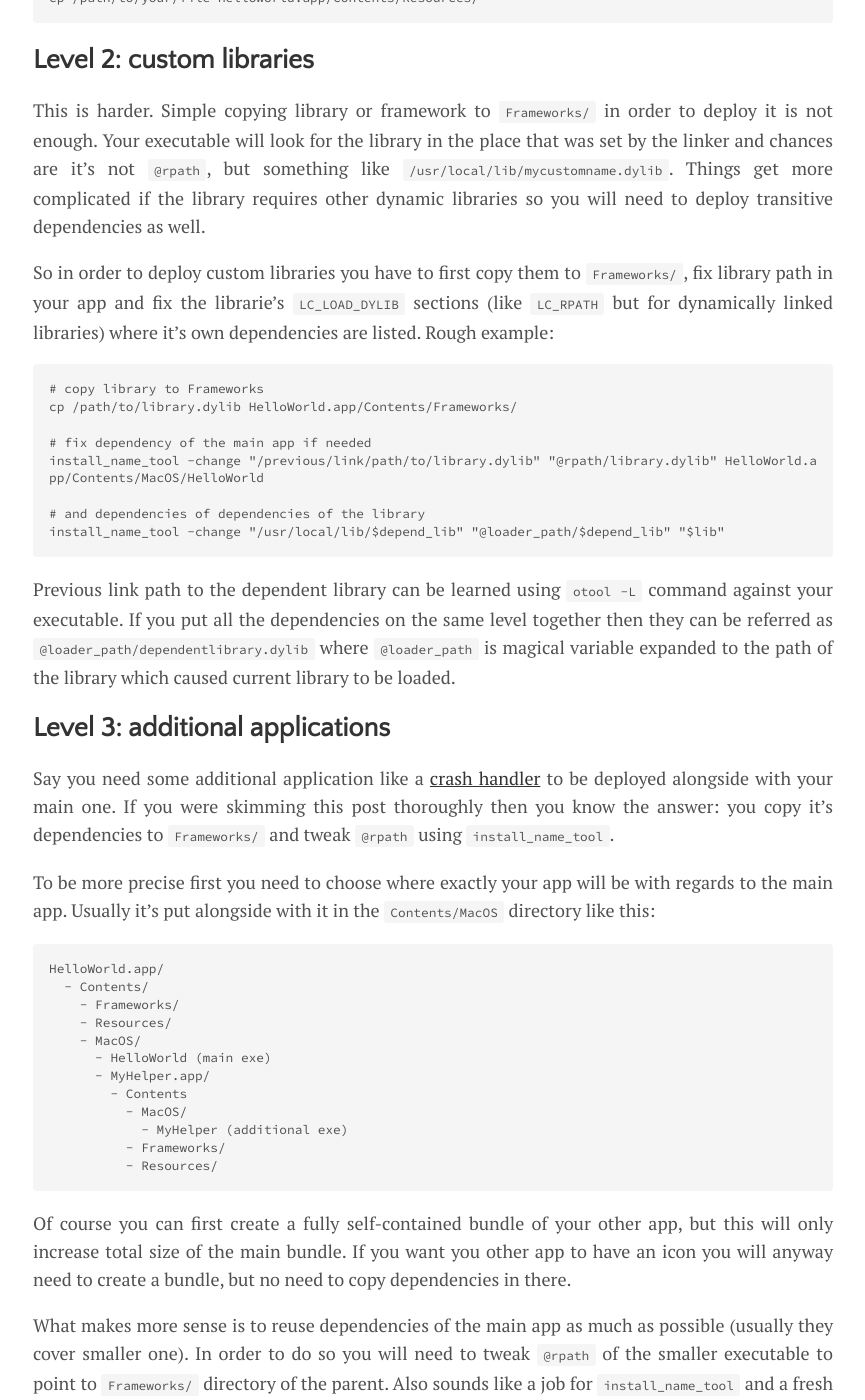
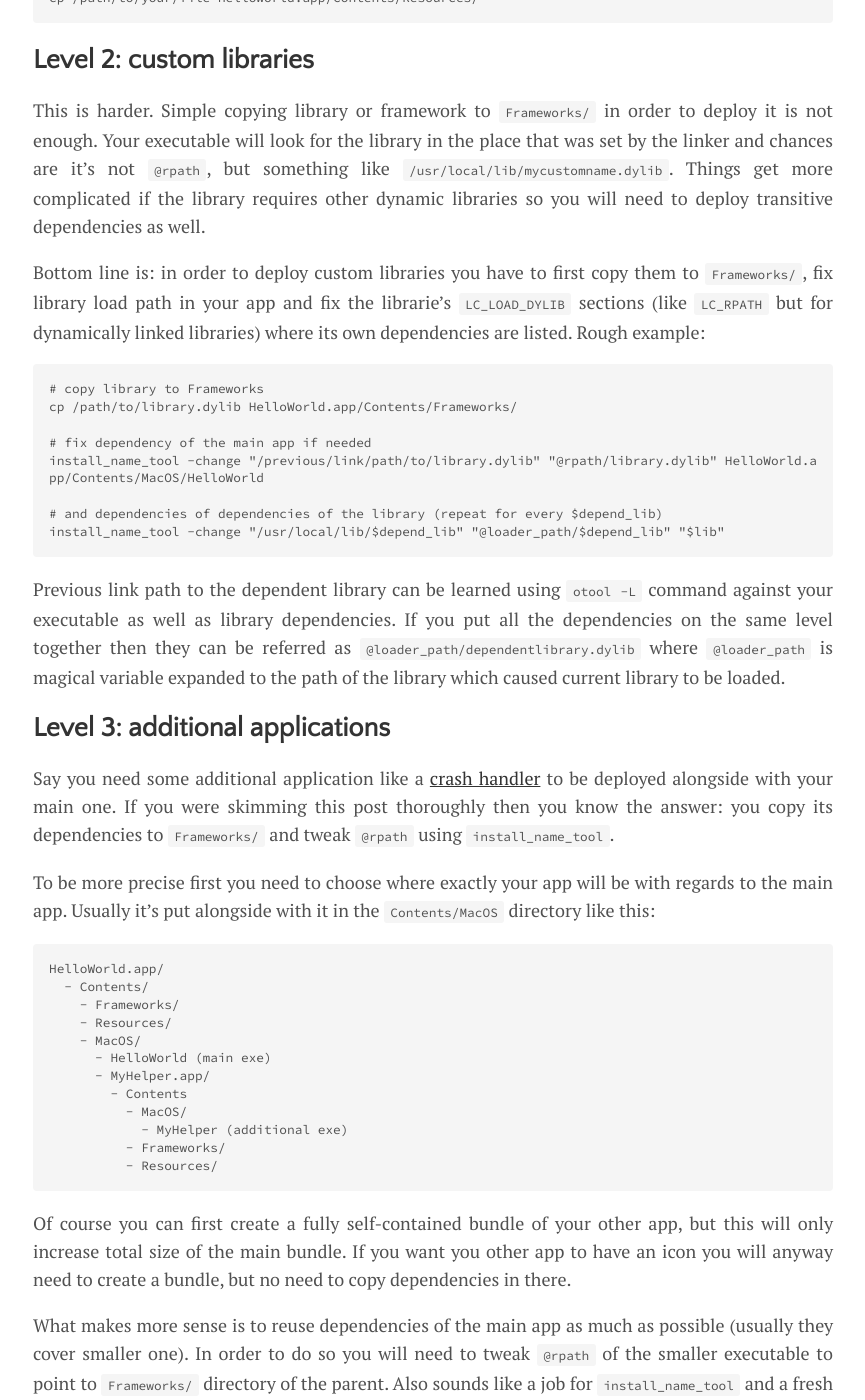
Before and after one commit to ribtoks/code-jamming, a Jekyll site: the page built from _posts/2018-06-09-deploy-to-macos.md, in a window 1280 px wide and 1400 px high, scrolled down 3156 px. Shown: the whole window, without its empty margins (207-1072 px from the left). Built offline with Jekyll 4.4.1, drawn with Linux system fonts in a browser that asks for light colours; nearby versions of some CDN libraries; comment, search, counter and statistics services are not loaded; some of the changed text lies outside the part shown.

Commit message:
Fix typos

```diff
--- a/_posts/2018-06-09-deploy-to-macos.md
+++ b/_posts/2018-06-09-deploy-to-macos.md
@@ -17,7 +17,7 @@
 
 ## Level 0: warming up
 
-Deploying anything anywhere has never been easy business. Deploying applications to desktop computers is no different. OS X (now macOS) had it's own solution of ["dll hell"](https://en.wikipedia.org/wiki/DLL_Hell): each application should be absolutely self contained. All the dependencies and dependencies of dependencies should be distributed within the "bundle" so apps won't conflict with other apps because of missing or outdated libraries.
+Deploying anything anywhere has never been easy business. Deploying applications to desktop computers is no different. OS X (now macOS) had its own solution of ["dll hell"](https://en.wikipedia.org/wiki/DLL_Hell): each application should be absolutely self contained. All the dependencies and dependencies of dependencies should be distributed within the "bundle" so apps won't conflict with other apps because of missing or outdated libraries.
 
 Sounds good in theory, but what does it mean in practice? You have to collect all the dependencies somehow and fit them into your "bundle". Bundle structure usually looks like this:
 
@@ -29,7 +29,7 @@
       - Resources/
       - PlugIns/
 
-Bundle is just a directory with suffix ".app" which magically converts it to the "bundle" where real executable is inside `Contents/MacOS/` directory, it's library dependencies live in `Frameworks/` directory and other resources in other appropriate places (`Resources/` or `PlugIns`).
+Bundle is just a directory with suffix ".app" which magically converts it to the "bundle" where real executable is inside `Contents/MacOS/` directory, its library dependencies live in `Frameworks/` directory and other resources in other appropriate places (`Resources/` or `PlugIns`).
 
 To understand which dependencies does your `HelloWorld` executable have, you can use `otool` command line utility (part of XCode) with parameter `-L`:
 
@@ -82,7 +82,7 @@
 
 This is harder. Simple copying library or framework to `Frameworks/` in order to deploy it is not enough. Your executable will look for the library in the place that was set by the linker and chances are it's not `@rpath`, but something like `/usr/local/lib/mycustomname.dylib`. Things get more complicated if the library requires other dynamic libraries so you will need to deploy transitive dependencies as well.
 
-So in order to deploy custom libraries you have to first copy them to `Frameworks/`, fix library path in your app and fix the librarie's `LC_LOAD_DYLIB` sections (like `LC_RPATH` but for dynamically linked libraries) where it's own dependencies are listed. Rough example:
+Bottom line is: in order to deploy custom libraries you have to first copy them to `Frameworks/`, fix library load path in your app and fix the librarie's `LC_LOAD_DYLIB` sections (like `LC_RPATH` but for dynamically linked libraries) where its own dependencies are listed. Rough example:
 
     # copy library to Frameworks
     cp /path/to/library.dylib HelloWorld.app/Contents/Frameworks/
@@ -90,14 +90,14 @@
     # fix dependency of the main app if needed
     install_name_tool -change "/previous/link/path/to/library.dylib" "@rpath/library.dylib" HelloWorld.app/Contents/MacOS/HelloWorld
 
-    # and dependencies of dependencies of the library
+    # and dependencies of dependencies of the library (repeat for every $depend_lib)
     install_name_tool -change "/usr/local/lib/$depend_lib" "@loader_path/$depend_lib" "$lib"
 
-Previous link path to the dependent library can be learned using `otool -L` command against your executable. If you put all the dependencies on the same level together then they can be referred as `@loader_path/dependentlibrary.dylib` where `@loader_path` is magical variable expanded to the path of the library which caused current library to be loaded.
+Previous link path to the dependent library can be learned using `otool -L` command against your executable as well as library dependencies. If you put all the dependencies on the same level together then they can be referred as `@loader_path/dependentlibrary.dylib` where `@loader_path` is magical variable expanded to the path of the library which caused current library to be loaded.
 
 ## Level 3: additional applications
 
-Say you need some additional application like a [crash handler](https://github.com/ribtoks/xpiks/blob/master/src/recoverty/README.md) to be deployed alongside with your main one. If you were skimming this post thoroughly then you know the answer: you copy it's dependencies to `Frameworks/` and tweak `@rpath` using `install_name_tool`.
+Say you need some additional application like a [crash handler](https://github.com/ribtoks/xpiks/blob/master/src/recoverty/README.md) to be deployed alongside with your main one. If you were skimming this post thoroughly then you know the answer: you copy its dependencies to `Frameworks/` and tweak `@rpath` using `install_name_tool`.
 
 To be more precise first you need to choose where exactly your app will be with regards to the main app. Usually it's put alongside with it in the `Contents/MacOS` directory like this:
 
```
